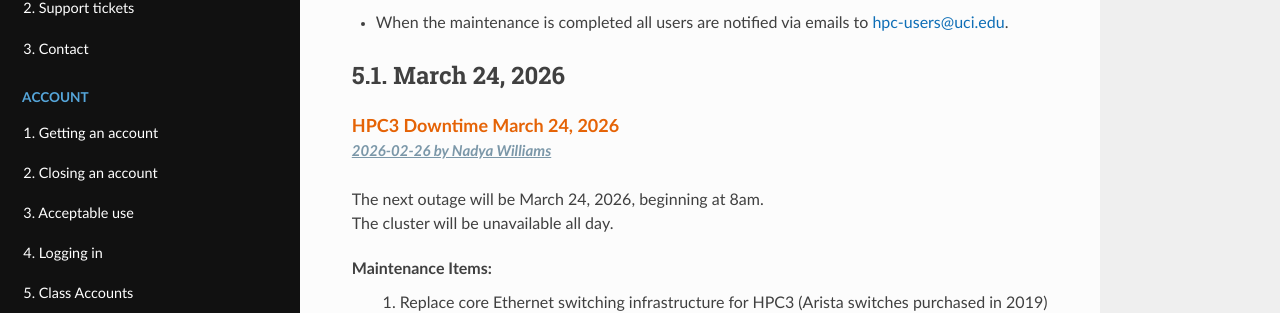
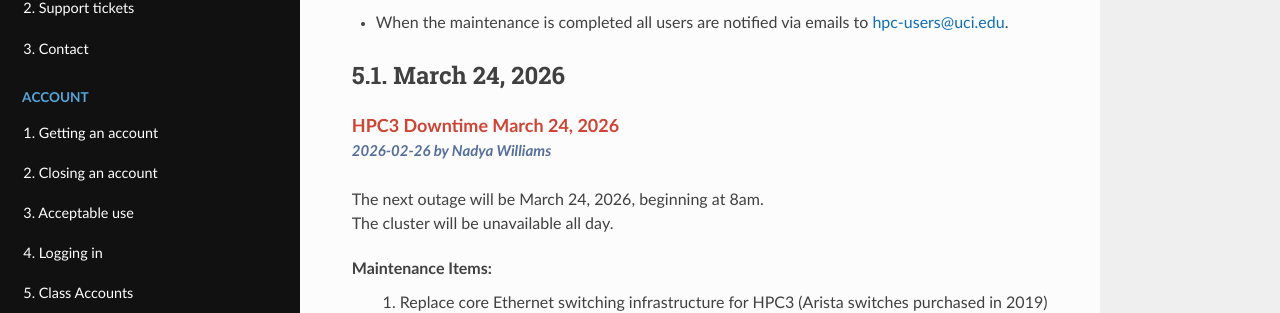
Before and after one commit to RCIC-UCI-Public/website-rcic, a Sphinx documentation site: the page built from docs/source/about/news.rst, in a window 1280 px wide. Shown: the part 257-570 px from the top of the page. Built offline with Sphinx 7.4.7 and the Read the Docs theme 3.1.0, drawn with Linux system fonts in a browser that asks for light colours.

Commit message:
update colors in blog title, blog author and footnotes for a valid contrast ratio with the background

```diff
--- a/docs/source/_static/css/rcic.css
+++ b/docs/source/_static/css/rcic.css
@@ -5,12 +5,13 @@
 --sidebarbackground:#EBEBEF; /* toc background */
 --red:#CE4435;  /* for debugging */
 --paleorange:#ffeecc; /* pale orange */
---rcicorange:#e56306;
+--rcicorange:#CE4435;
 --rcicblue: #00579e;
 --paleblue:#e1effa;
 --bluelight: #0E6EB6;
 --proposed: #00afaf;
 --gray: #777777;
+--foot: #5E30EB;
 }
 
 /* ============== Accessibility changes start ================ */
@@ -194,6 +195,24 @@
     font-weight: bold;
 }
 
+/* 1. Change color of the superscript footnote reference in the main text */
+a.footnote-reference {
+	color:var(--foot) !important;
+}
+
+/* 2. Change the color of the footnote text at the bottom of the page */
+.rst-content aside.footnote,
+.rst-content dl.footnote,
+.rst-content .footnote-list {
+	color:var(--foot) !important;
+}
+
+/* 3. Change color of the numbers/labels inside the footnote list */
+.rst-content aside.footnote .label,
+.rst-content dl.footnote dt {
+	color:var(--foot) !important;
+}
+
 /* ============== Accessibility changes end ================ */
 
 /* these colors can be used in roles */
@@ -202,12 +221,13 @@
 .blue { color: blue; }
 .navy { color: navy; }
 .red {color: #CE4435;}
-.rcicorange {color: #e56306;}
+.rcicorange {color: #CE4435;}
 .rcicblue {color: #00579e;}
 .proposed {color: #00afaf; font-weight: bold;}
 .bluelight {color: #0E6EB6;}
 .bluegray {color: #88bfd1;}
 .gray {color: #777777;}
+.foot {color: #5E30EB;}
 
 /* ==== for recharge able ==== */
 .recharge-table table {
@@ -241,11 +261,10 @@
 
 /* ==== for news ====  */
 .blogauthor {
-    color: #7b97a8;
+    color: #556F9A;
     font-style: italic;
 	font-weight: bold;
     font-size: 15px;
-	text-decoration: underline;
 }
 .blogtitle {
     color: var(--rcicorange);
```
